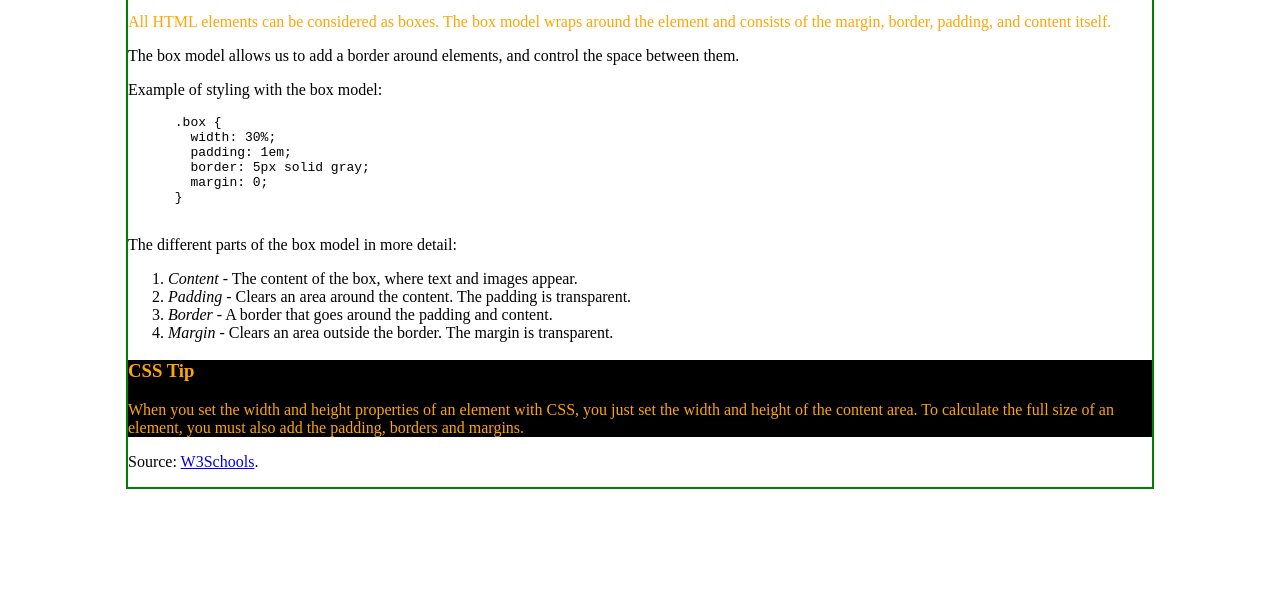
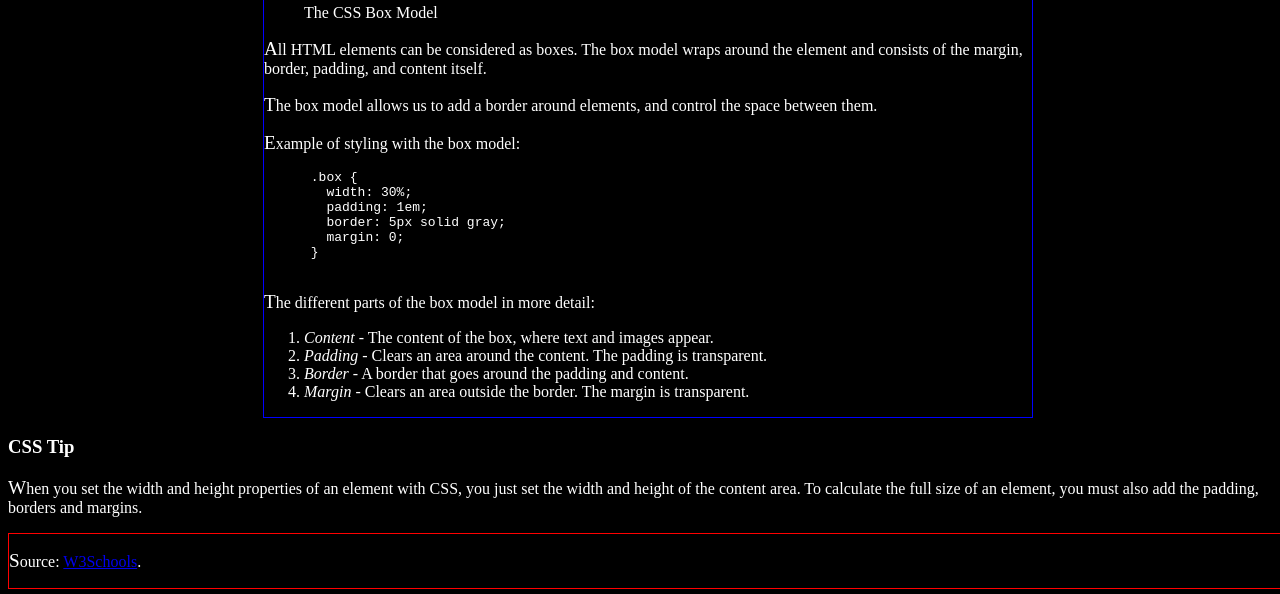
Before and after one commit to jlever02/box-model-demo, a plain HTML site: page index.html in a window 1280 px wide. Shown: the part 832-1426 px from the top of the page. Before the commit the page ends 1321 px from the top, so only its background shows below. Drawn offline with Linux system fonts and the light colour scheme.

Commit message:
Committing work

```diff
--- a/styles/style.css
+++ b/styles/style.css
@@ -1,19 +1,34 @@
-.highlight {
-  color:orange;
+body {
+  background-color:#000;
+  color:#fff;
+  width:100%;
 }
+/*Homepage styles*/
 
-/*No space means this applies to aside tags that have a class of highlight*/
-aside.highlight {
-  background-color: black;
+h1:hover {
+  color:bisque;
 }
+a:visited {
+  text-decoration: none;
 
-/*Homepage styles*/
-#homePage {
+}
+header {
   width:80%;
+  text-align:center;
   margin:auto;
-  border: 2px solid green;
+  border:1px solid white;
 }
-a:hover {
-  color:red;
-  font-size:2em;
+article {
+  width:60%;
+  margin:auto;
+  border:1px solid blue;
 }
+p::first-letter {
+  font-size:1.2em;
+}
+footer {
+  border:1px solid red;
+  width:100%;
+
+
+}
```
Also changed, not shown: 1 other file.
